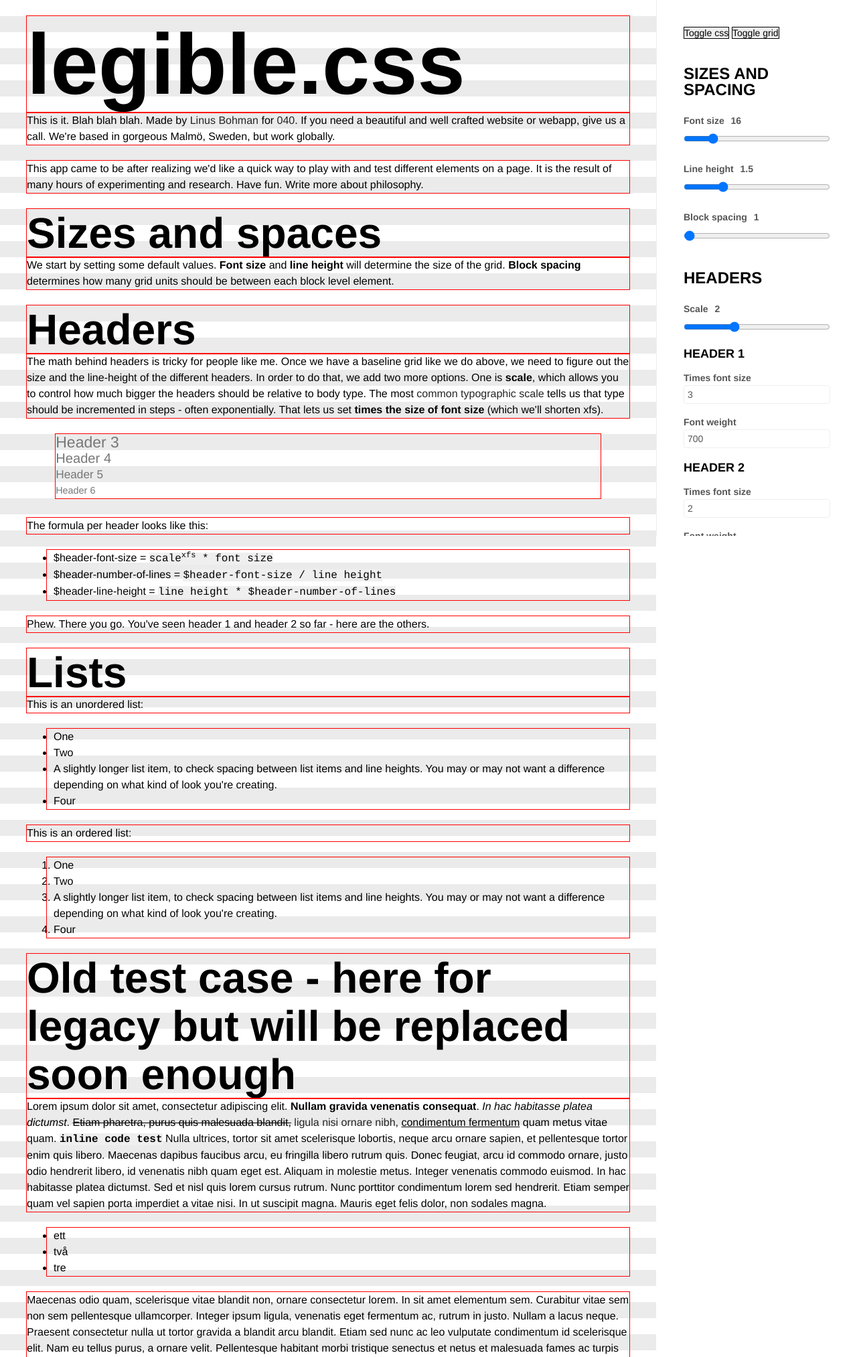
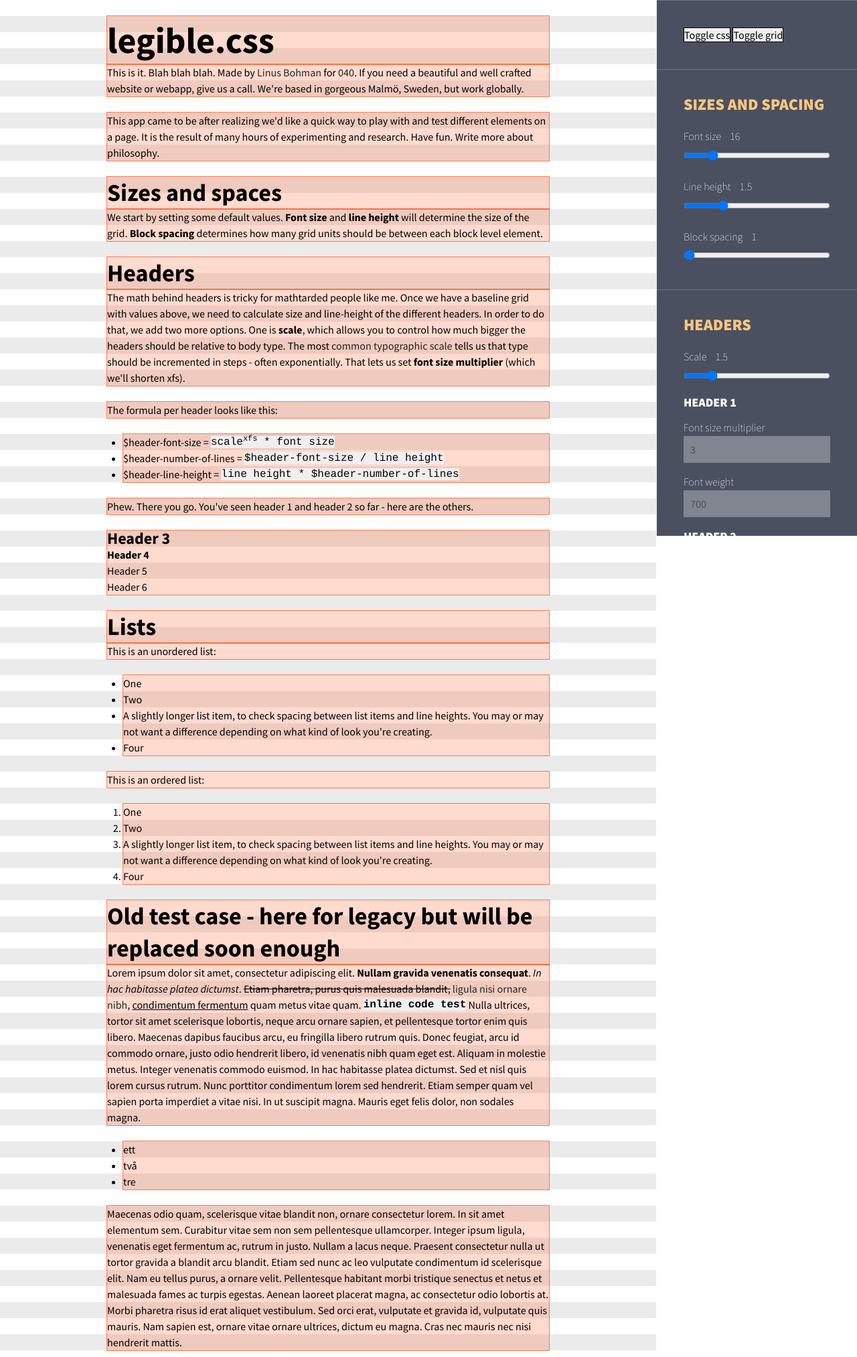
Before and after one commit to bohman/legible.css, a PHP site: page / in a window 1280 px wide. Shown: the top 2026 px of the page at 67% size. Run offline with PHP 8.4, Linux system fonts and the light colour scheme; some libraries are stand-ins or nearby versions.

Commit message:
Cleanup, added header and list options

```diff
--- a/css/general.css
+++ b/css/general.css
@@ -1,7 +1,7 @@
 /* BASICS ---------------- */
 body {
   background-color: #fff;
-  font-family: 'Helvetica Neue', Helvetica, Arial, sans-serif;
+  font-family: 'Source Sans Pro', 'Helvetica Neue', Helvetica, Arial, sans-serif;
 }
 
 a {
@@ -24,14 +24,24 @@ input[type="password"],
 input[type="number"],
 textarea {
   color: inherit;
-  border: 1px solid #efefef;
-  padding: 5px;
-  border-radius: .3em;
+  border: 0 transparent;
+  padding: 10px;
+  background-color: rgba(255, 255, 255, 0.3);
+  color: #4a5060;
+}
+
+input[type="text"]:focus,
+input[type="password"]:focus,
+input[type="number"]:focus,
+textarea:focus {
+  outline: 0;
+  color: #4a5060;
+  background-color: rgba(255, 255, 255, 0.9);
 }
 
 label {
   display: block;
-  font-weight: bold;
+  font-weight: 200;
 }
 
 label + * {
@@ -42,15 +52,9 @@ label input[type="number"] {
   width: 60px;
   text-align: left;
   border-color: transparent;
-}
-
-input[type="text"]:focus,
-input[type="password"]:focus,
-input[type="number"]:focus,
-textarea:focus {
-  outline: 0;
-  border-color: #222;
-  color: #222;
+  padding: 5px 10px;
+  background-color: transparent;
+  color: #fff;
 }
 
 input[type="submit"],
@@ -75,21 +79,21 @@ button {
 
 /* Controls */
 .controls  {
-  font-size: 14px;
+  font-size: 16px;
   position: fixed;
   top: 0;
   bottom: 0;
   right: 0;
   width: 300px;
-  padding: 40px;
-  background: #fff;
-  color: #555;
+  background: #4a5060;
+  color: #fff;
   border-left: 1px solid #efefef;
   overflow-y: scroll;
 }
 
 .controls .section {
-  margin-top: 40px;
+  border-top: 1px solid rgba(255, 255, 255, .2);
+  padding: 40px;
 }
 
 .controls .section:first-child {
@@ -101,21 +105,22 @@ button {
   margin-top: 20px;
 }
 
-.controls .field-group > input {
+.controls .field-group > input,
+.controls .field-group > select {
   width: 100%;
 }
 
 .controls .section-title {
   font-weight: 800;
   text-transform: uppercase;
-  color: #000;
+  color: rgb(255, 198, 125);
   font-size: 24px;
 }
 
 .controls .section-sub-title {
   font-weight: 800;
   text-transform: uppercase;
-  color: #000;
+  color: #fff;
   font-size: 18px;
 }
 
@@ -123,11 +128,18 @@ button {
 /* Legible test and demo */
 .legible-test,
 .legible-css {
-  padding: 40px;
   margin-right: 300px;
 }
 
+.legible-test .wrapper {
+  padding: 40px 0;
+  max-width: 740px;
+  margin-left: auto;
+  margin-right: auto;
+}
+
 .legible-css {
+  padding: 40px;
   z-index: 10;
   position: fixed;
   top: 0;
@@ -158,6 +170,7 @@ html.showing-grid .legible-test {
   );
 }
 
-html.showing-grid .legible-test > * {
-  outline: red 1px solid;
+html.showing-grid .legible-test .wrapper > * {
+  background-color: rgba(255, 71, 14, .2);
+  outline: rgba(255, 71, 14, .7) 1px solid;
 }
--- a/css/legible.css
+++ b/css/legible.css
@@ -62,29 +62,40 @@
 }
 */
 
+/*
 .legible h3 {
   font-size: 1.6em;
 }
+*/
 
+/*
 .legible h4 {
   font-size: 1.4em;
 }
+*/
 
+/*
 .legible h5 {
   font-size: 1.2em;
 }
+*/
 
+/*
 .legible h6 {
   font-size: 1em;
 }
+*/
 
 /* Lists */
+/*
 .legible ul,
 .legible ol {
   margin-left: 30px;
   padding-left: 10px;
 }
+*/
 
+/*
 .legible ol {
   list-style: decimal;
 }
@@ -92,14 +103,7 @@
 .legible ul {
   list-style: disc;
 }
-
-.legible li {
-  /* margin-top: 0.3em; */
-}
-
-.legible li:first-child {
-  margin-top: 0;
-}
+*/
 
 /* Quotes, bolds, italics and other emphasis */
 .legible b,
@@ -113,7 +117,7 @@
 }
 
 .legible blockquote {
-  margin: 2em 3em;
+  /* margin: 2em 3em; */
   font-size: 0.9em;
   color: #777;
 }
@@ -121,6 +125,7 @@
 .legible code {
   font-family: Courier, 'Courier New', monospace;
   background: #efefef;
+  vertical-align: bottom;
 }
 
 .legible pre code {
--- a/index.html
+++ b/index.html
@@ -10,6 +10,7 @@
   <meta name="description" content="">
   <meta name="viewport" content="width=device-width">
 
+  <link href='http://fonts.googleapis.com/css?family=Source+Sans+Pro:200,300,400,600,700,900,200italic,300italic,400italic,600italic,700italic,900italic' rel='stylesheet' type='text/css'>
   <link rel='stylesheet' href='css/base-improvements.css' type='text/css' media='all' />
   <link rel='stylesheet' href='css/general.css' type='text/css' media='all' />
   <link rel='stylesheet' href='css/legible.css' type='text/css' media='all' />
@@ -38,8 +39,8 @@
   <style class="legible-css" contenteditable></style>
 
 
-  <div class="legible legible-test">
-
+  <div class="legible-test">
+    <div class="wrapper legible">
       <h1>legible.css</h1>
       <p>This is it. Blah blah blah. Made by <a href="http://linusbohman.se">Linus Bohman</a> for <a href="http://040.se">040</a>. If you need a beautiful and well crafted website or webapp, give us a call. We're based in gorgeous Malmö, Sweden, but work globally.</p>
 
@@ -49,14 +50,7 @@
       <p>We start by setting some default values. <b>Font size</b> and <b>line height</b> will determine the size of the grid. <b>Block spacing</b> determines how many grid units should be between each block level element.</p>
 
       <h2>Headers</h2>
-    <p>The math behind headers is tricky for people like me. Once we have a baseline grid like we do above, we need to figure out the size and the line-height of the different headers. In order to do that, we add two more options. One is  <b>scale</b>, which allows you to control how much bigger the headers should be relative to body type. The most <a href="http://viljamis.com/blog/2012/typography/">common typographic scale</a> tells us that type should be incremented in steps - often exponentially. That lets us set <b>times the size of font size</b> (which we'll shorten xfs).</p>
-
-    <blockquote>
-      <h3>Header 3</h3>
-      <h4>Header 4</h4>
-      <h5>Header 5</h5>
-      <h6>Header 6</h6>
-    </blockquote>
+      <p>The math behind headers is tricky for mathtarded people like me. Once we have a baseline grid with values above, we need to calculate size and line-height of the different headers. In order to do that, we add two more options. One is  <b>scale</b>, which allows you to control how much bigger the headers should be relative to body type. The most <a href="http://viljamis.com/blog/2012/typography/">common typographic scale</a> tells us that type should be incremented in steps - often exponentially. That lets us set <b>font size multiplier</b> (which we'll shorten xfs).</p>
 
       <p>The formula per header looks like this:</p>
 
@@ -67,6 +61,13 @@
       </ul>
 
       <p>Phew. There you go. You've seen header 1 and header 2 so far - here are the others.</p>
+
+      <div>
+        <h3>Header 3</h3>
+        <h4>Header 4</h4>
+        <h5>Header 5</h5>
+        <h6>Header 6</h6>
+      </div>
 
       <h2>Lists</h2>
       <p>This is an unordered list:</p>
@@ -124,6 +125,7 @@
       <h6>Heading 6</h6>
       <p>Integer non diam ligula, iaculis volutpat nunc. Curabitur sagittis, sem  at congue vestibulum, nulla justo accumsan metus, convallis lobortis  orci velit sit amet est. Phasellus eu consectetur augue. Vestibulum  volutpat magna et tortor bibendum non sagittis justo vulputate. Maecenas  scelerisque nisl ac magna pretium eu lobortis magna commodo. Quisque  mollis, enim sed congue vehicula, nisi leo facilisis massa, non egestas  nibh ligula ac augue. Cras quis euismod ante. Nulla ac elit nulla.  Phasellus viverra nunc a nunc semper ornare. Vestibulum sodales  condimentum faucibus.</p>
     </div>
+  </div>
 
 
   <form class="controls">
@@ -166,7 +168,7 @@
 
       <div class="field-group">
         <label>Scale <input type="number" id="h-scale-input" min="1" max="4" step="0.05"></label>
-        <input id="h-scale-range" type="range" value="2" min="1" max="4" step="0.05">
+        <input id="h-scale-range" type="range" value="1.5" min="1" max="4" step="0.05">
       </div>
 
       <!-- <div class="field-group">
@@ -175,7 +177,7 @@
 
       <h3 class="section-sub-title">Header 1</h3>
       <div class="field-group">
-         <label>Times font size</label>
+        <label>Font size multiplier</label>
         <input type="number" id="h1-size" value="3">
       </div>
 
@@ -186,7 +188,7 @@
 
       <h3 class="section-sub-title">Header 2</h3>
       <div class="field-group">
-           <label>Times font size</label>
+        <label>Font size multiplier</label>
         <input type="number" id="h2-size" value="2">
       </div>
 
@@ -194,19 +196,66 @@
         <label>Font weight</label>
         <input type="number" id="h2-font-weight" value="700" min="100" max="900" step="100">
       </div>
+
+      <h3 class="section-sub-title">Header 3</h3>
+      <div class="field-group">
+        <label>Font size multiplier</label>
+        <input type="number" id="h3-size" value="1">
+      </div>
+
+      <div class="field-group">
+        <label>Font weight</label>
+        <input type="number" id="h3-font-weight" value="700" min="100" max="900" step="100">
+      </div>
+
+      <h3 class="section-sub-title">Header 4 - Header 6</h3>
+      <div class="field-group">
+        <label>Header 4 font weight</label>
+        <input type="number" id="h4-font-weight" value="700" min="100" max="900" step="100">
+      </div>
+
     </div>
 
     <div class="section">
       <h2 class="section-title">Lists</h2>
 
       <div class="field-group">
-        <label>Left margin <input type="number" id="list-margin-input"></label>
-        <input id="list-margin-range" type="range" value="30" min="0" max="40" step="1">
+        <label>Bullet position</label>
+        <select id="list-style-position">
+          <option value="outside" selected="selected">Outside</option>
+          <option value="inside">Inside</option>
+        </select>
       </div>
 
       <div class="field-group">
-        <label>Left padding <input type="number" id="list-padding-input"></label>
-        <input id="list-padding-range" type="range" value="10" min="0" max="20" step="1">
+        <label>Indentation <input type="number" id="list-margin-left-input" value="1.5" min="0" max="5" step="0.05"></label>
+        <input id="list-margin-left-range" type="range" value="1.5" min="0" max="5" step="0.05">
+      </div>
+
+      <div class="field-group">
+        <label>UL bullet type</label>
+        <select id="list-ul-bullet-type">
+          <option value="disc" selected="selected">Disc</option>
+          <option value="circle">Circle</option>
+          <option value="square">Square</option>
+        </select>
+      </div>
+
+      <div class="field-group">
+        <label>OL bullet type</label>
+        <select id="list-ol-bullet-type">
+          <option value="decimal" selected="selected">Decimal</option>
+          <option value="decimal-leading-zero">Decimal with leading zero</option>
+          <option value="lower-roman">Lower roman</option>
+          <option value="upper-roman">Upper roman</option>
+          <option value="lower-greek">Lower greek</option>
+          <option value="lower-latin">Lower latin</option>
+          <option value="upper-latin">Upper latin</option>
+          <option value="armenian">Armenian</option>
+          <option value="georgian">Georgian</option>
+          <option value="lower-alpha">Lower alpha</option>
+          <option value="upper-alpha">Upper alpha</option>
+        </select>
       </div>
     </div>
 
```
Also changed, not shown: js/ui.js (+57 -7 lines). Lines whose indentation alone changed are shown as unchanged.
